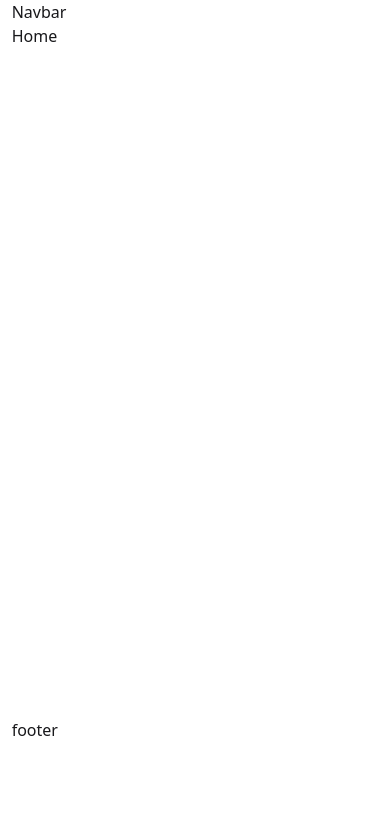
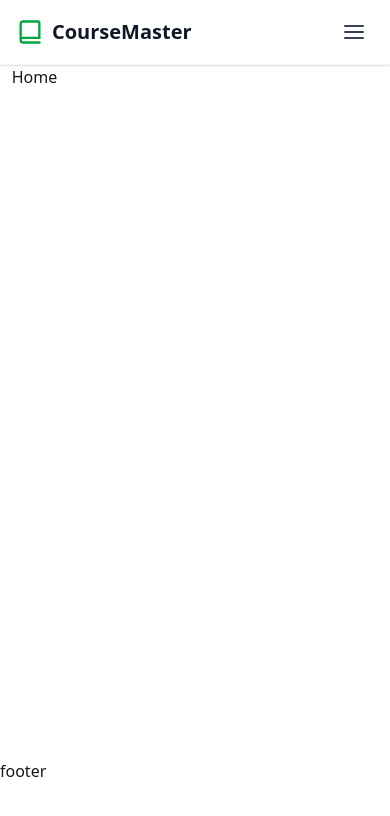
Before and after one commit to Samiul821/course-master-frontend, a React (Vite) app: page / in a window 390 px wide. Shown: the top 816 px of the page. Built offline with nearby package versions, Linux system fonts and the light colour scheme.

Commit message:
navbar added

```diff
--- a/src/Layout/RootLayout.jsx
+++ b/src/Layout/RootLayout.jsx
@@ -5,11 +5,11 @@ import Footer from "../Pages/Shared/Footer/Footer";
 
 const RootLayout = () => {
   return (
-    <div className="px-[3%] lg:px-[10%]">
+    <div className="">
       <header>
         <Navbar></Navbar>
       </header>
-      <main className={`min-h-[calc(100vh-150px)] `}>
+      <main className={`min-h-[calc(100vh-150px)] px-[3%] lg:px-[10%]`}>
         <Outlet></Outlet>
       </main>
       <footer>
--- a/src/Pages/Shared/Navbar/Navbar.jsx
+++ b/src/Pages/Shared/Navbar/Navbar.jsx
@@ -1,7 +1,103 @@
-import React from "react";
+import React, { useState } from "react";
+import { NavLink } from "react-router";
+import { BiBookAlt } from "react-icons/bi";
+import { FiMenu, FiX } from "react-icons/fi";
 
 const Navbar = () => {
-  return <div>Navbar</div>;
+  const [isMenuOpen, setIsMenuOpen] = useState(false);
+
+  const navItems = [
+    { to: "/", label: "Home" },
+    { to: "/courses", label: "Courses" },
+    { to: "/login", label: "Login" },
+    { to: "/register", label: "Register" },
+  ];
+
+  const handleCloseMenu = () => setIsMenuOpen(false);
+
+  return (
+    <nav className="w-full bg-white border-b border-gray-100 shadow-sm">
+      <div className="max-w-7xl mx-auto px-4 sm:px-6 lg:px-8">
+        <div className="flex justify-between items-center h-16">
+          {/* Logo */}
+          <NavLink
+            to="/"
+            className="flex items-center gap-2 group"
+            aria-label="CourseMaster home"
+          >
+            <BiBookAlt
+              size={28}
+              className="text-green-600 group-hover:text-green-700 transition-colors"
+            />
+            <span className="text-xl font-bold text-gray-900 group-hover:text-green-600 transition-colors">
+              CourseMaster
+            </span>
+          </NavLink>
+
+          {/* Desktop Navigation */}
+          <div className="hidden md:flex items-center gap-8">
+            {navItems.map(({ to, label }) => (
+              <li key={to} className="list-none">
+                <NavLink
+                  to={to}
+                  className={({ isActive }) =>
+                    `text-sm font-medium transition-colors duration-200 px-2 py-1 rounded
+                    focus-visible:outline-none focus-visible:ring-2 focus-visible:ring-green-600 focus-visible:ring-offset-2
+                    ${
+                      isActive
+                        ? "text-green-600"
+                        : "text-gray-700 hover:text-green-600"
+                    }`
+                  }
+                >
+                  {label}
+                </NavLink>
+              </li>
+            ))}
+          </div>
+
+          {/* Mobile Menu Button */}
+          <button
+            onClick={() => setIsMenuOpen(!isMenuOpen)}
+            className="md:hidden text-gray-700 hover:text-green-600 transition-colors focus-visible:outline-none focus-visible:ring-2 focus-visible:ring-green-600 rounded p-2"
+            aria-label={isMenuOpen ? "Close navigation menu" : "Open navigation menu"}
+            aria-expanded={isMenuOpen}
+            aria-controls="mobile-menu"
+          >
+            {isMenuOpen ? <FiX size={24} /> : <FiMenu size={24} />}
+          </button>
+        </div>
+
+        {/* Mobile Menu */}
+        {isMenuOpen && (
+          <div
+            id="mobile-menu"
+            className="md:hidden border-t border-gray-100 bg-white animate-in slide-in-from-top-2 duration-200"
+          >
+            <div className="px-2 pt-3 pb-4 space-y-1">
+              {navItems.map(({ to, label }) => (
+                <NavLink
+                  key={to}
+                  to={to}
+                  onClick={handleCloseMenu}
+                  className={({ isActive }) =>
+                    `block px-3 py-2 rounded-lg text-base font-medium transition-colors
+                    ${
+                      isActive
+                        ? "bg-green-50 text-green-600"
+                        : "text-gray-700 hover:bg-gray-50 hover:text-green-600"
+                    }`
+                  }
+                >
+                  {label}
+                </NavLink>
+              ))}
+            </div>
+          </div>
+        )}
+      </div>
+    </nav>
+  );
 };
 
 export default Navbar;
```
